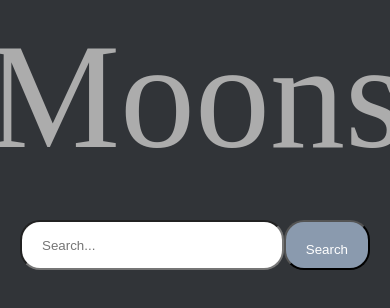
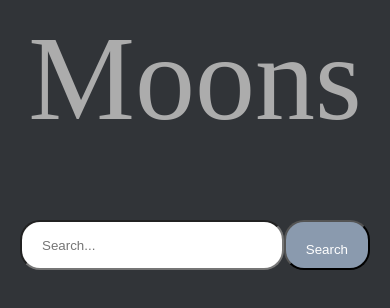
Before and after one commit to samshsamsh/Mini-Google, a plain HTML site: page index.html in a window 390 px wide. Drawn offline with Linux system fonts and the light colour scheme.

Commit message:
Style Change

```diff
--- a/style.css
+++ b/style.css
@@ -14,12 +14,14 @@ body {
     padding: 10px;
     background-color:rgb(49, 52, 56);
     color:rgb(172, 172, 172);
-    font-size: 150px;
+    font-size: 120px;
     font-weight: 500;
     display: flex;
     justify-content:center;
     align-items: start;
-
+        @media screen and (max-width: 600px){
+        max-width: 100%;
+    }
 }
 
 .app-content {
```
